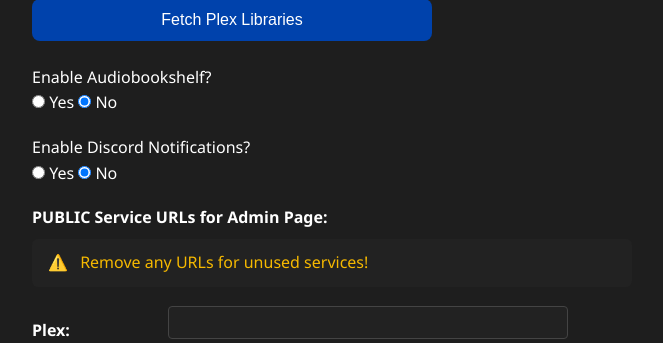
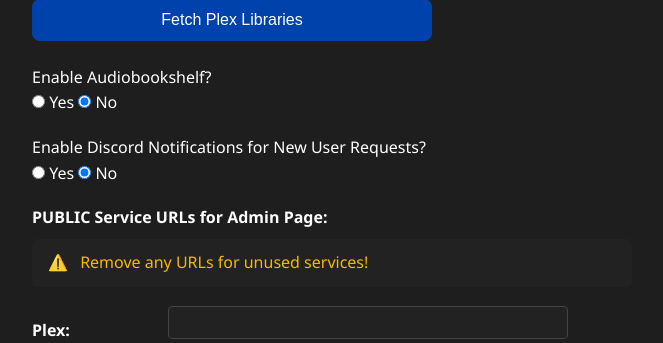
Before and after one commit to secretlycarl/onboarderr, a Flask app: page /setup in a window 1280 px wide. Shown: the part 1813-2156 px from the top of the page, without its empty margins (308-971 px from the left). Run offline with Flask 2, Linux system fonts and the light colour scheme; parts of the project's set-up code (start-up, migrations or seed data) failed here and were passed over; some libraries are stand-ins or nearby versions.

Commit message:
Update setup.html

```diff
--- a/templates/setup.html
+++ b/templates/setup.html
@@ -124,7 +124,7 @@
                     <input type="text" name="audiobookshelf_token" id="audiobookshelf_token" class="max-300" placeholder="Settings > API Keys > Add API Key">
                 </label><br><br>
             </div>
-            <label style="display:block; margin-bottom: 1.2em;">Enable Discord Notifications?<br>
+            <label style="display:block; margin-bottom: 1.2em;">Enable Discord Notifications for New User Requests?<br>
                 <input type="radio" name="discord_enabled" value="yes" id="discord_enabled_yes" onchange="toggleDiscord()"> Yes
                 <input type="radio" name="discord_enabled" value="no" id="discord_enabled_no" onchange="toggleDiscord()" checked> No
             </label>
```
